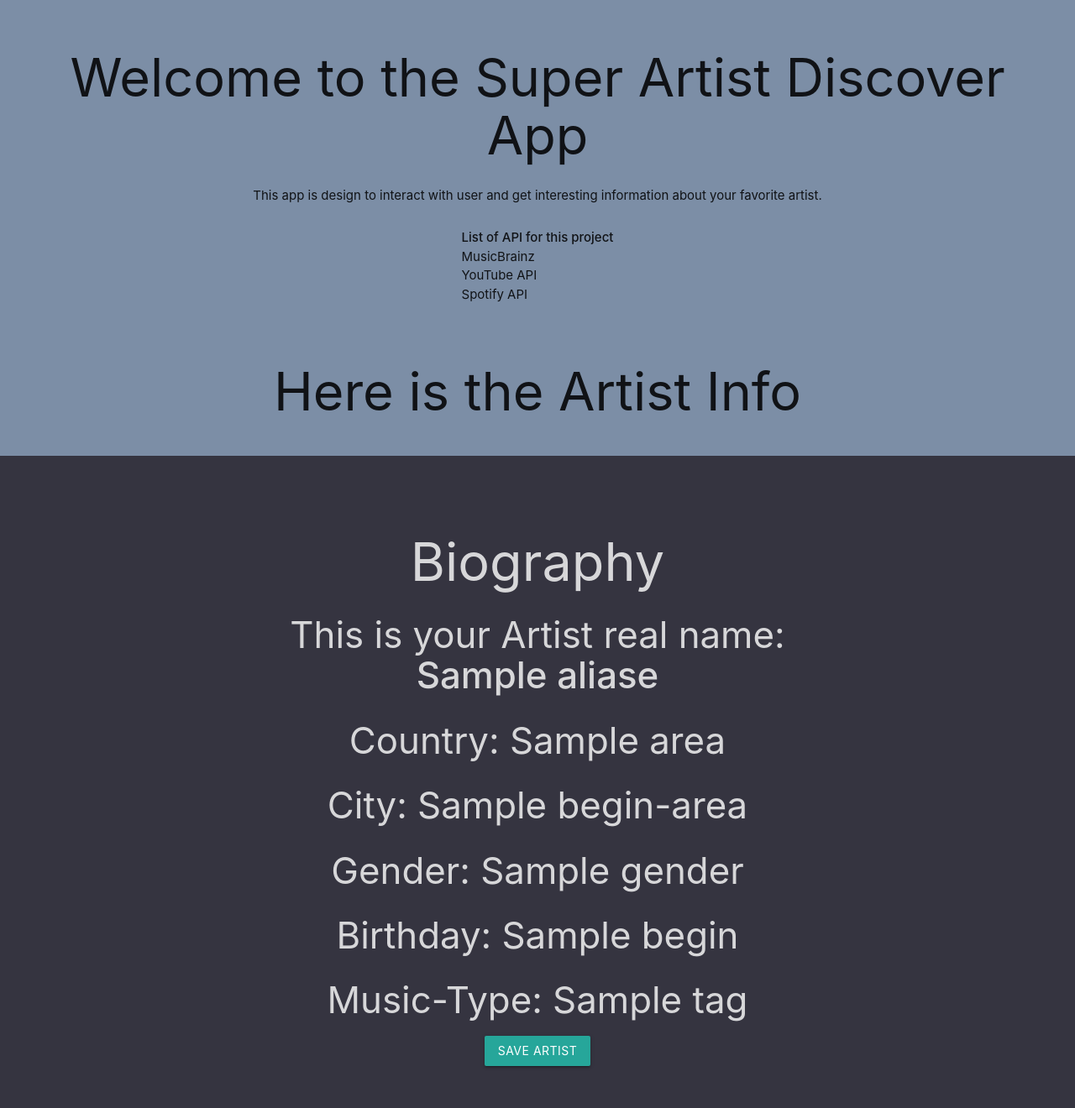
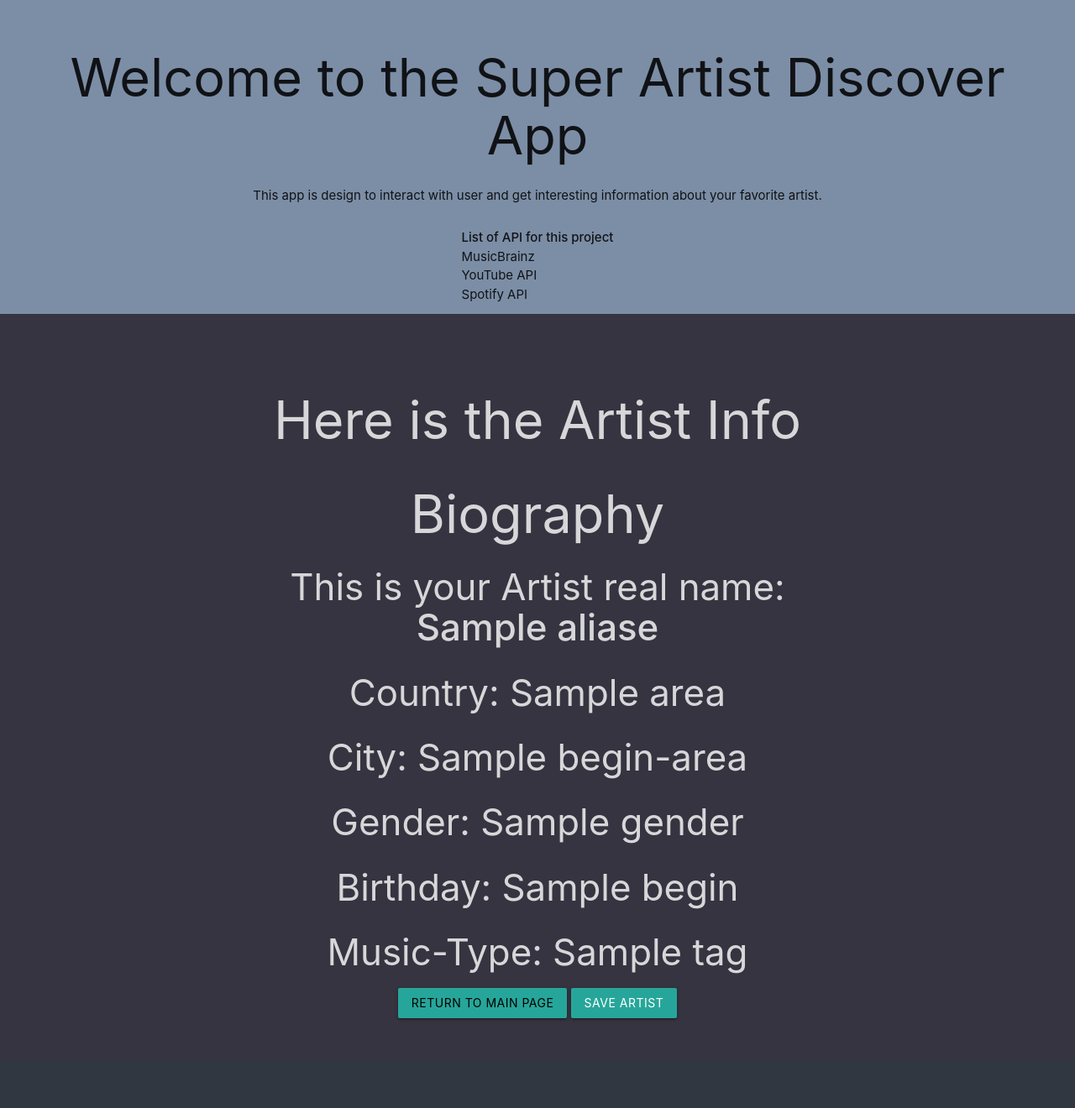
Before and after one commit to dakota-bruffett/Project_3_Apis, a Flask app: page /get_artist in a window 1280 px wide. Shown: the whole page at 84% size. After the commit the page ends 1215 px from the top, so only its background shows below. Run offline with Flask 3, Linux system fonts and the light colour scheme; a database or web service that is not in the repository returns one stand-in record (values such as "Sample title"); data that the repository does not hold is empty.

Commit message:
return button added

```diff
--- a/app.py
+++ b/app.py
@@ -7,6 +7,7 @@ app = Flask(__name__)
 @app.route('/') #home page
 def homepage():
     return render_template('index.html')
+
 
 
 @app.route('/get_artist') # will get the artist info from the API
@@ -20,8 +21,5 @@ def get_artist_info():
          return render_template('artist.html', artistName= returnUser[0], artistCountry = returnUser[1], artistCity = returnUser[2],
                                 artistGender = returnUser[3],  artistBirth = returnUser[4], artistMusic = returnUser[5] ) # render our data, and send it to the html file to display.
 
-
-
-
 if __name__ == '__main__': # Main not nname
     app.run()
--- a/artistAPI.py
+++ b/artistAPI.py
@@ -26,6 +26,8 @@ def extract_artist_info(jsonData):
     if jsonData == None:
         return None
     else:
+        BioList.clear()
+
         # data : Getting all the data for the Bio and save it in a list.
         realName = jsonData['artists'][0]['aliases'][0]['sort-name']
         Artist_country = jsonData['artists'][0]['area']['name']
--- a/static/style.css
+++ b/static/style.css
@@ -13,6 +13,11 @@ header{
     text-align: center;
     justify-content: center;
     background-color: #7C8EA6;
+}
+
+.return-button{
+    text-decoration: none;
+    color: black;
 }
 
 .list {
--- a/templates/artist.html
+++ b/templates/artist.html
@@ -1,11 +1,10 @@
 {% extends 'model.html' %}
 {% block content %}
 
-    <header>
-        <h1>Here is the Artist Info</h1>
-    </header>
+
 
     <main>
+        <h1>Here is the Artist Info</h1>
 
         <h1>Biography</h1>
         <h3>This is your Artist real name: <br>  <Strong>{{artistName}}</Strong></h3>
@@ -15,6 +14,8 @@
         <h3>Birthday: {{artistBirth}}</h3>
         <h3>Music-Type: {{artistMusic}}</h3>
 
+        <button class="btn waves-effect waves-light">  <a class="return-button" href="/">Return to Main Page</a>
+        </button>
 
         <button class="btn waves-effect waves-light" type="submit" name="action">Save Artist
         </button>
--- a/templates/index.html
+++ b/templates/index.html
@@ -4,7 +4,7 @@
         <h2>Enter here to see the magic !</h2>
         <div class="getData">
             <form  method="GET" action="get_artist">
-                <label for="artisInput">Artist: </label>
+                <label for="artisInput"><h2>Artist</h2> </label>
                 <input name="artist-Input" id="artisInput" type="text">
                 <button class="btn waves-effect waves-light" type="submit" name="action">Submit
                     <i class="material-icons right">send</i>
```
